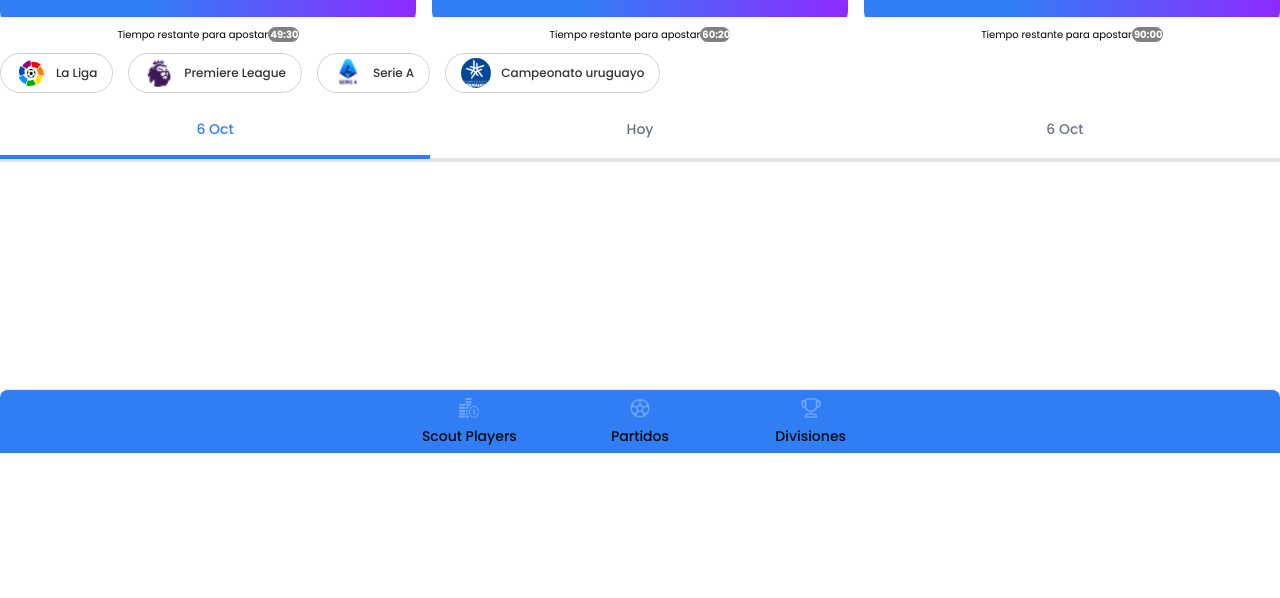
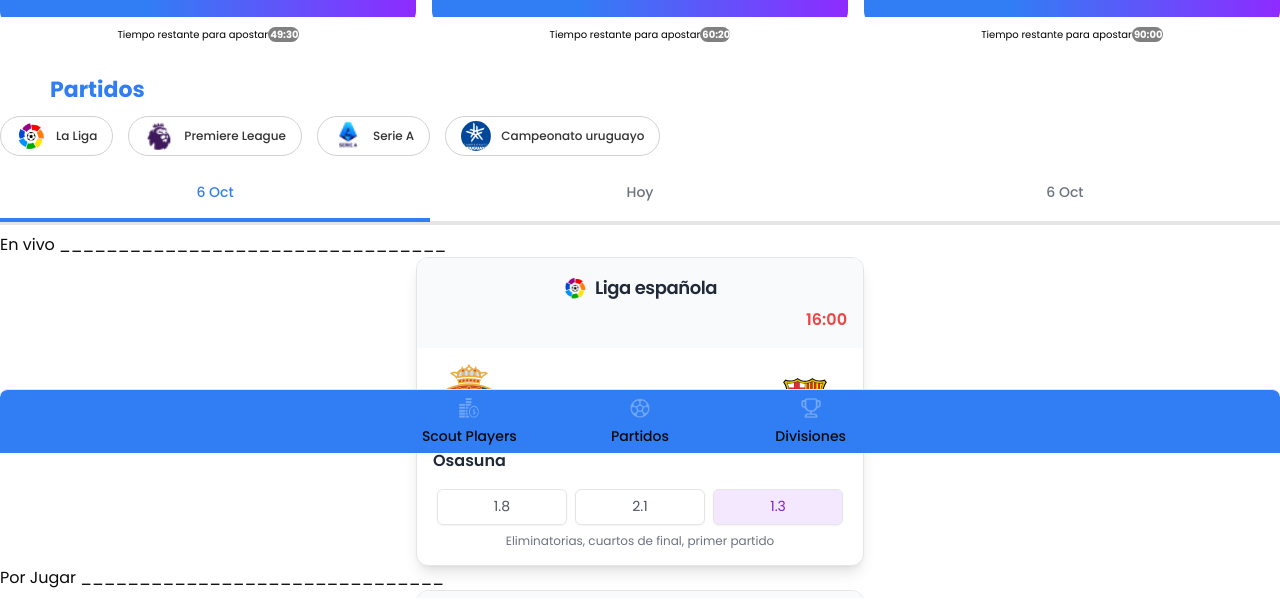
Before and after one commit to No-Country-simulation/h2-01-n-node-react, a Next.js app in the folder waki-front/: page /partidos in a window 1280 px wide. Shown: the part 347-945 px from the top of the page. Before the commit the page ends 800 px from the top, so only its background shows below. Built offline with nearby package versions, Linux system fonts and the light colour scheme.

Commit message:
Partidos 3/3 Falta mejorar diseño

```diff
--- a/waki-front/app/(general)/partidos/page.tsx
+++ b/waki-front/app/(general)/partidos/page.tsx
@@ -5,6 +5,7 @@ import TopView from '@/app/components/TopView/TopView'
 import Carrusel from '@/app/components/Carrusel/Carrusel'
 import ChipsFilter from '@/app/components/ChipsFilter/ChipsFilter'
 import { FiCalendar } from "react-icons/fi";
+import MatchCard from '@/app/components/MatchCard/MatchCard'
 
 import Collapse from "@/app/components/Collapse/Collapse";
 import { useState } from "react";
@@ -59,8 +60,13 @@ export default function page() {
       <TopView/>
       <h1 className='title'>¡No te pierdas tus favoritos!</h1>
       <Carrusel/>
-      <div><ChipsFilter/></div>
+      <h1 className='partidosTitle'>Partidos</h1>
+      <div ><ChipsFilter/></div>
       <Header tabs={tabs} onTabChange={handleTabChange} />
+      <h1 className='statePartido'>En vivo    _________________________________</h1>
+      <MatchCard/>
+      <h1 className='statePartido'>Por Jugar    _______________________________</h1>
+      <MatchCard/>
       <MenuInferior />
     </div>
   )
--- a/waki-front/app/(general)/partidos/partidos.css
+++ b/waki-front/app/(general)/partidos/partidos.css
@@ -10,3 +10,19 @@ body{
     margin: 20px;
     font-weight: bold;
 }
+
+.partidosTitle{
+    display: flex;
+    color: #317EF4;
+    font-weight: bold;
+    font-size: 22px;
+    font-family: "Poppins", sans-serif;
+    margin-left: 50px;
+    margin-top: 30px;
+
+}
+
+.statePartido{
+    font-family: "Poppins", sans-serif;
+    font-size: 16px;
+}
--- a/waki-front/app/(general)/testUI/page.tsx
+++ b/waki-front/app/(general)/testUI/page.tsx
@@ -1,6 +1,7 @@
 import MenuInferior from '@/app/components/MenuInferior/MenuInferior'
 import SplashScreen from '@/app/components/SplashScreen/SplashScreen'
 import ChipsFilter from '@/app/components/ChipsFilter/ChipsFilter'
+import MatchCard from '@/app/components/MatchCard/MatchCard'
 import React from 'react'
 
 export default function page() {
@@ -8,7 +9,8 @@ export default function page() {
     <div>
       {/*<MenuInferior/>*/}
       {/*<SplashScreen/>*/}
-      <ChipsFilter/>
+      {/*<ChipsFilter/>*/}
+      <MatchCard/>
     </div>
   )
 }
--- /dev/null
+++ b/waki-front/app/components/MatchCard/MatchCard.tsx
@@ -0,0 +1,92 @@
+"use client"
+
+import { useState } from 'react'
+import Image from 'next/image'
+import { Card, CardContent, CardHeader, CardTitle } from "@/components/ui/card"
+import { Input } from "@/components/ui/input"
+import logoPL from '@/app/assets/ligas/logo-le.png'
+import OsasunaLogo from '@/app/assets/escudos/osasuna.svg'
+import BarcelonaLogo from '@/app/assets/escudos/fc-barcelona.svg'
+
+
+export default function MatchCard() {
+  const [odds, setOdds] = useState({
+    home: "1.8",
+    draw: "2.1",
+    away: "1.3"
+  })
+
+  const handleOddsChange = (team: 'home' | 'draw' | 'away', value: string) => {
+    setOdds(prevOdds => ({
+      ...prevOdds,
+      [team]: value
+    }))
+  }
+
+  return (
+    <Card className="w-full max-w-md mx-auto bg-white shadow-lg rounded-xl overflow-hidden">
+      <CardHeader className="flex justify-between items-center p-4 bg-gray-50">
+        <div className="flex items-center space-x-2">
+          <Image src={logoPL}
+          alt="Liga española logo"
+           width={24}
+           height={24}
+           className="rounded-full" />
+          <CardTitle className="text-lg font-semibold text-gray-800">Liga española</CardTitle>
+        </div>
+        <span className="text-red-500 font-semibold ml-auto">16:00</span>
+      </CardHeader>
+      <CardContent className="p-4">
+        <div className="flex justify-between items-center mb-4">
+          <div className="flex flex-col items-center space-y-2">
+            <Image src={OsasunaLogo}
+             alt="Osasuna logo"
+             width={48}
+             height={48} />
+            <span className="font-semibold text-gray-800">Osasuna</span>
+          </div>
+          <div className="text-center">
+            <div className="text-3xl font-bold text-gray-800">1 - 2</div>
+            <div className="text-red-500 text-sm mt-1">49:30</div>
+          </div>
+          <div className="flex flex-col items-center space-y-2">
+            <Image src={BarcelonaLogo}
+            alt="Barcelona logo"
+            width={48}
+             height={48} />
+            <span className="font-semibold text-gray-800">Barcelona</span>
+          </div>
+        </div>
+        <div className="flex justify-between text-sm text-gray-600 mb-2">
+          <div className="w-1/3 px-1">
+            <Input
+              type="text"
+              value={odds.home}
+              onChange={(e) => handleOddsChange('home', e.target.value)}
+              className="text-center"
+            />
+          </div>
+          <div className="w-1/3 px-1">
+            <Input
+              type="text"
+              value={odds.draw}
+              onChange={(e) => handleOddsChange('draw', e.target.value)}
+              className="text-center"
+            />
+          </div>
+          <div className="w-1/3 px-1">
+            <Input
+              type="text"
+              value={odds.away}
+              onChange={(e) => handleOddsChange('away', e.target.value)}
+              className="text-center bg-purple-100 text-purple-700"
+            />
+          </div>
+        </div>
+        <div className="text-center text-xs text-gray-500 mt-2">
+          Eliminatorias, cuartos de final, primer partido
+        </div>
+      </CardContent>
+    </Card>
+  )
+}
--- /dev/null
+++ b/waki-front/components/ui/input.tsx
@@ -0,0 +1,25 @@
+import * as React from "react"
+
+import { cn } from "@/lib/utils"
+
+export interface InputProps
+  extends React.InputHTMLAttributes<HTMLInputElement> {}
+
+const Input = React.forwardRef<HTMLInputElement, InputProps>(
+  ({ className, type, ...props }, ref) => {
+    return (
+      <input
+        type={type}
+        className={cn(
+          "flex h-9 w-full rounded-md border border-input bg-transparent px-3 py-1 text-sm shadow-sm transition-colors file:border-0 file:bg-transparent file:text-sm file:font-medium file:text-foreground placeholder:text-muted-foreground focus-visible:outline-none focus-visible:ring-1 focus-visible:ring-ring disabled:cursor-not-allowed disabled:opacity-50",
+          className
+        )}
+        ref={ref}
+        {...props}
+      />
+    )
+  }
+)
+Input.displayName = "Input"
+
+export { Input }
```
Also changed, not shown: waki-front/app/components/MatchCard/matchcard.css (added).
